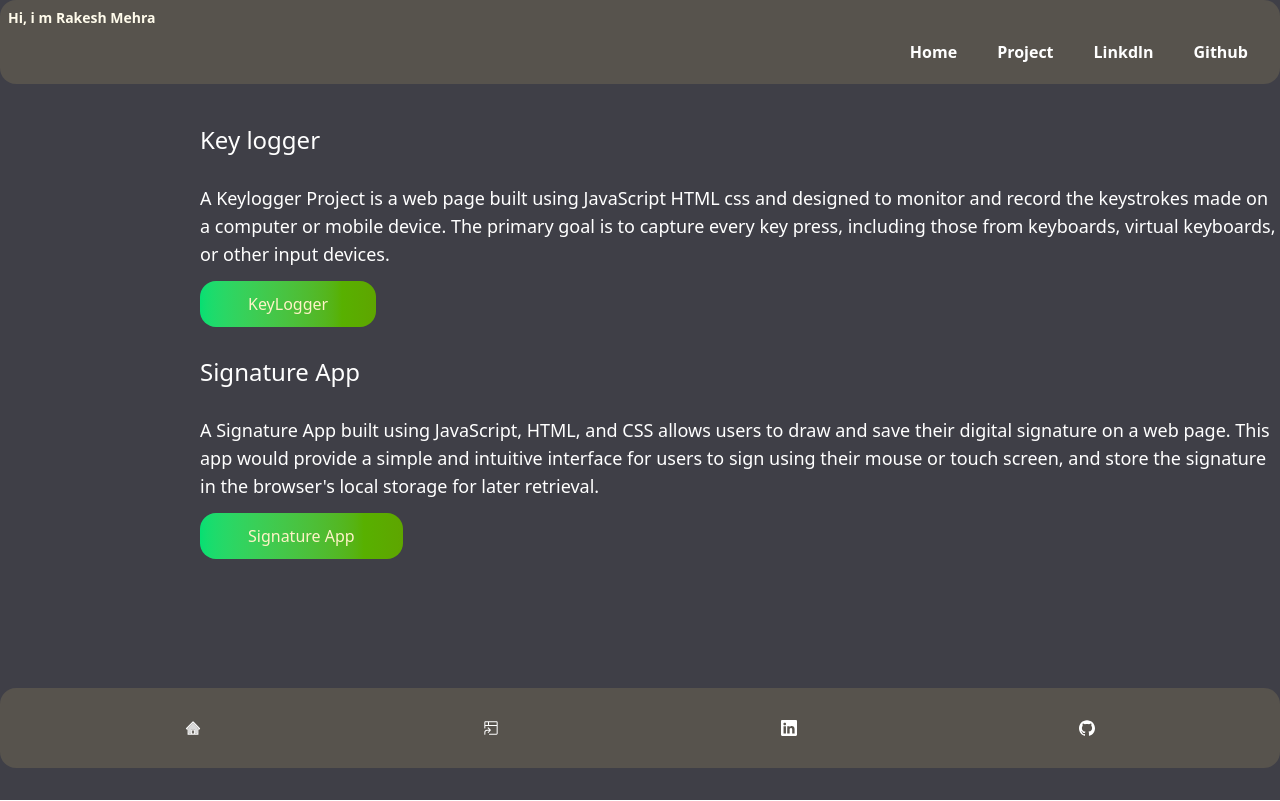
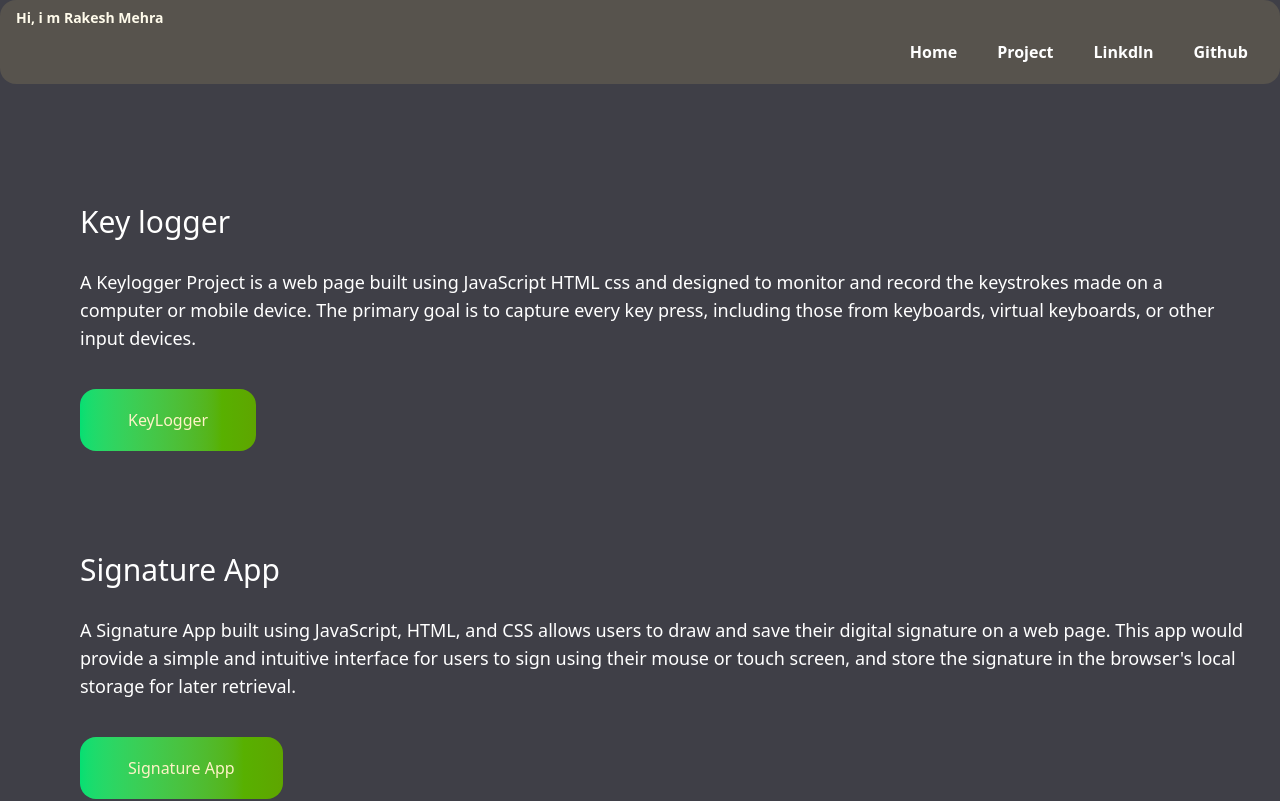
Before and after one commit to Rakeshmehra123/Tailwind-project, a React (Vite) app: page /Project in a window 1280 px wide. Shown: the top 801 px of the page. Built offline with nearby package versions, Linux system fonts and the light colour scheme.

Commit message:
commit : update project

```diff
--- a/src/components/Header/Header.jsx
+++ b/src/components/Header/Header.jsx
@@ -9,7 +9,7 @@ const Header = () => {
   return (
     <div>
       <nav className="bg-stone-600 py-2 rounded-2xl  text-amber-50 no-underline  ">
-        <h1 className=" md:font-semibold font-size-2xl sm:text-sm px-2">
+        <h1 className=" md:font-semibold font-size-2xl sm:text-sm px-2 ml-2">
           Hi, i m Rakesh Mehra
         </h1>
 
--- a/src/components/Project/Project.jsx
+++ b/src/components/Project/Project.jsx
@@ -1,21 +1,16 @@
 import React from "react";
+import { Link } from "react-router";
 
 const Project = () => {
   return (
     <div>
-      <div className="relative flex items-center space-x-4">
-        {/* <img
-          src="./src/assets/picture.svg"
-          alt="pic"
-          className='"w-90 h-90 object-cover absolute flex ml-200 mt-150 rounded-4xl'
-        ></img>*/}
-      </div>
-      <div className="">
-        <h1 className="text-white text-2xl font-md ml-50 mt-10 text-amber-100 flex">
+
+      <div className="mx-auto">
+        <h1 className="text-white ml-20  text-3xl font-md  mt-30 text-amber-100 flex">
           Key logger
         </h1>
 
-        <p className=" text-white text-lg mt-5  pt-2 ml-50 text-amber-100">
+        <p className=" text-white  ml-20  text-lg mt-5 m-8 pt-2  text-amber-100">
           {" "}
           A Keylogger Project is a web page built using JavaScript HTML css and
           designed to monitor and record the keystrokes made on a computer or
@@ -26,20 +21,20 @@ const Project = () => {
       </div>
       <div>
         <br></br>
-        <a
-          href="https://keystrokelogger.netlify.app/"
+        <Link
+          to="https://keystrokelogger.netlify.app/"
           target="_blank"
-          className="px-12 py-3 mt-5 ml-50 rounded-2xl bg-gradient-to-r from-green-400 to-lime-600 text-amber-100 pointer"
+          className="px-12 mt-5 py-5  ml-20  rounded-2xl bg-gradient-to-r from-green-400 to-lime-600 text-amber-100 pointer"
         >
           KeyLogger
-        </a>
+        </Link>
       </div>
       <div className="">
-        <h1 className="text-white text-2xl font-md ml-50 mt-10 text-amber-100 flex">
+        <h1 className="text-white ml-20  text-3xl font-md  mt-30 text-amber-100 flex">
           Signature App
         </h1>
 
-        <p className=" text-white text-lg mt-5  pt-2 ml-50 text-amber-100">
+        <p className=" text-white  ml-20  text-lg mt-5 m-8 pt-2  text-amber-100">
           {" "}
           A Signature App built using JavaScript, HTML, and CSS allows users to
           draw and save their digital signature on a web page. This app would
@@ -50,13 +45,13 @@ const Project = () => {
       </div>
       <div>
         <br></br>
-        <a
-          href="https://signforauth.netlify.app/"
+        <Link
+          to="https://signforauth.netlify.app/"
           target="_blank"
-          className="px-12 py-3 mt-5 ml-50 rounded-2xl bg-gradient-to-r from-green-400 to-lime-600 text-amber-100 pointer"
+          className="px-12 mt-5 py-5  ml-20  rounded-2xl bg-gradient-to-r from-green-400 to-lime-600 text-amber-100 pointer"
         >
           Signature App
-        </a>
+        </Link>
       </div>
     </div>
   );
```
